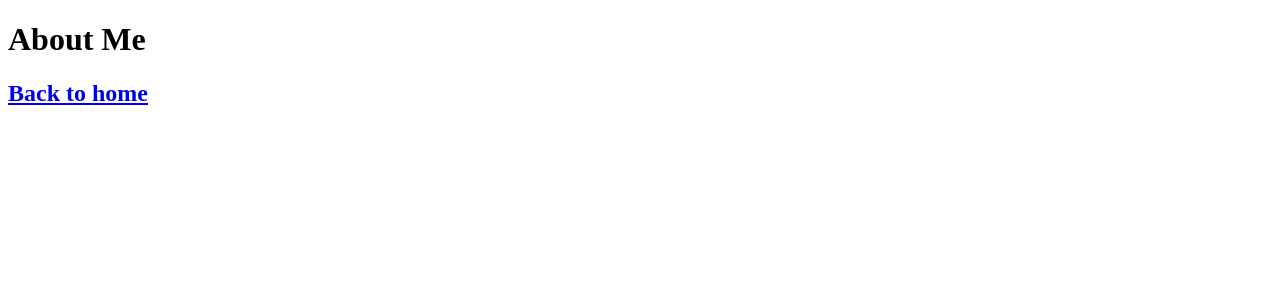
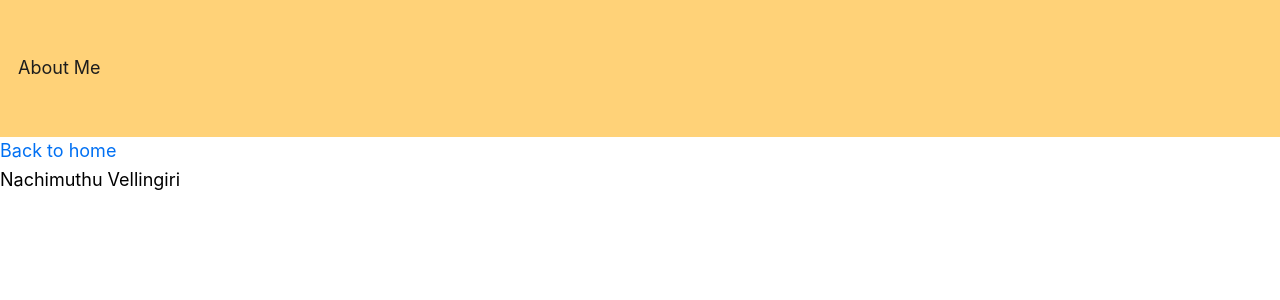
Before and after one commit to vnmuthu/nachimuthu-vellingiri, a Next.js app in the folder meet-muthu/: page /about in a window 1280 px wide. Shown: the top 300 px of the page. Built offline with nearby package versions, Linux system fonts and the light colour scheme.

Commit message:
Added: Layout Setup

```diff
--- /dev/null
+++ b/meet-muthu/components/layout.js
@@ -0,0 +1,5 @@
+import styles from './layout.module.css'
+
+export default function Layout({ children }) {
+    return <div className={styles.container}>{children}</div>
+  }
--- /dev/null
+++ b/meet-muthu/components/layout.module.css
@@ -0,0 +1,3 @@
+.container {
+
+  }
--- /dev/null
+++ b/meet-muthu/pages/_app.js
@@ -0,0 +1,5 @@
+import '../styles/global.css'
+
+export default function App({ Component, pageProps }) {
+    return <Component {...pageProps} />
+}
--- a/meet-muthu/pages/about.js
+++ b/meet-muthu/pages/about.js
@@ -1,18 +1,37 @@
 import Head from 'next/head'
 import Link from 'next/link'
+import Layout from '../components/layout'
 
 export default function About() {
     return (
-        <div className="container">
+        <Layout>
             <Head>
                 <title>About Muthu</title>
             </Head>
-            <h1>About Me</h1>
-            <h2>
-                <Link href="/">
-                <a>Back to home</a>
-                </Link>
-            </h2>
-        </div>
-      )
+            <main>
+                <header>About Me</header>
+                <div>
+                    <Link href="/">
+                        <a>Back to home</a>
+                    </Link>
+                </div>
+                <footer>Nachimuthu Vellingiri</footer>
+            </main>
+            <style jsx>{`
+                main {
+                    width: 100%;
+                    min-height: 100vh;
+                    display: flex;
+                    flex-direction: column;
+                }
+
+                header {
+                    width: 100%;
+                    padding: 3rem 1rem;
+                    color: #1d1d1d;
+                    background-color: #ffd278;
+                }
+            `}</style>
+        </Layout>
+    )
 }
--- a/meet-muthu/pages/index.js
+++ b/meet-muthu/pages/index.js
@@ -30,10 +30,10 @@
           Nachimuthu <Link href="/about"><a>Vellingiri</a></Link>
         </h1>
 
-        <h2>Senior Frontend Developer</h2>
+        <h2>Senior Front-End Developer</h2>
 
         <p className="description">
-        An Analytic Thinker. Naturally curious, have a thirst for knowledge. Even the most sophisticated piece of software will only have its full effect when the people using it can understand it - this is the idea expressed by the schedule, implementation and integration of my projects.
+        Creative and dependable developer with 11+ years of industry experience in successful enterprise software companies with a sense of responsibility and leadership qualities. Designed and developed enterprise-level content management software for the Banking and Automobile industry.
         </p>
       </main>
 
--- /dev/null
+++ b/meet-muthu/styles/global.css
@@ -0,0 +1,27 @@
+html,
+body {
+  padding: 0;
+  margin: 0;
+  font-family: -apple-system, BlinkMacSystemFont, Segoe UI, Roboto, Oxygen, Ubuntu,
+    Cantarell, Fira Sans, Droid Sans, Helvetica Neue, sans-serif;
+  line-height: 1.6;
+  font-size: 18px;
+}
+
+* {
+  box-sizing: border-box;
+}
+
+a {
+  color: #0070f3;
+  text-decoration: none;
+}
+
+a:hover {
+  text-decoration: underline;
+}
+
+img {
+  max-width: 100%;
+  display: block;
+}
```
